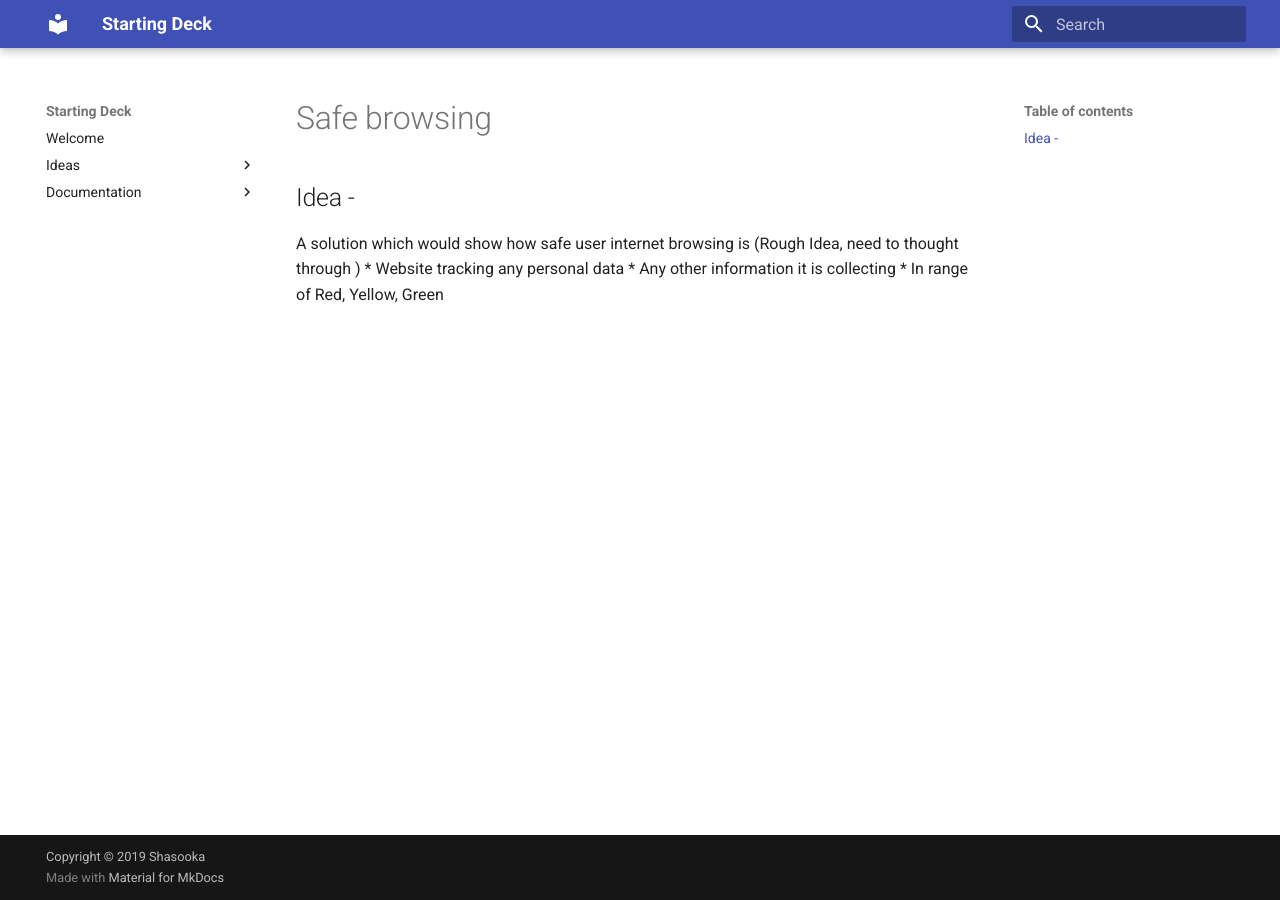
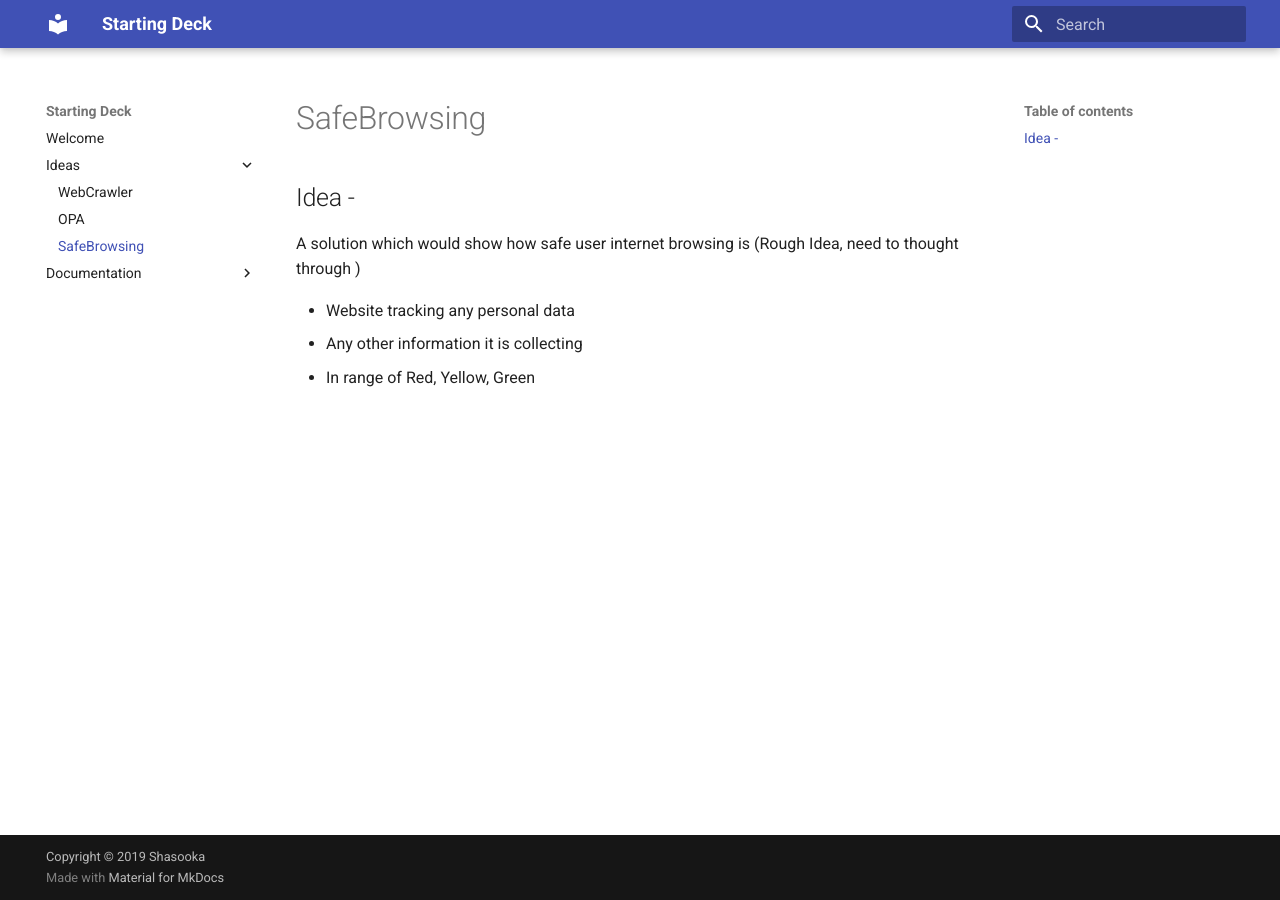
Before and after one commit to shasooka/Startingdeck, an MkDocs documentation site: the page built from docs/ideas/safe-browsing.md, in a window 1280 px wide. Built offline with MkDocs 1.6.1 and Material for MkDocs 9.7.7, drawn with Linux system fonts in a browser that asks for light colours; some of the changed lines change nothing that is shown.

Commit message:
Mkdoc push for new idea

```diff
--- a/docs/ideas/safe-browsing.md
+++ b/docs/ideas/safe-browsing.md
@@ -1,6 +1,7 @@
 ## Idea -
 
 A solution which would show how safe user internet browsing is (Rough Idea, need to thought through )
+
 * Website tracking any personal data
 * Any other information it is collecting
 * In range of Red, Yellow, Green
--- a/mkdocs.yml
+++ b/mkdocs.yml
@@ -21,6 +21,7 @@ nav:
   - Ideas:
     - WebCrawler: ideas/web-crawler.md
     - OPA: ideas/opa.md
+    - SafeBrowsing: ideas/safe-browsing.md
   - Documentation:
     - WebCrawler: documentation/web-crawler.md
     - OPA: documentation/opa.md
```
